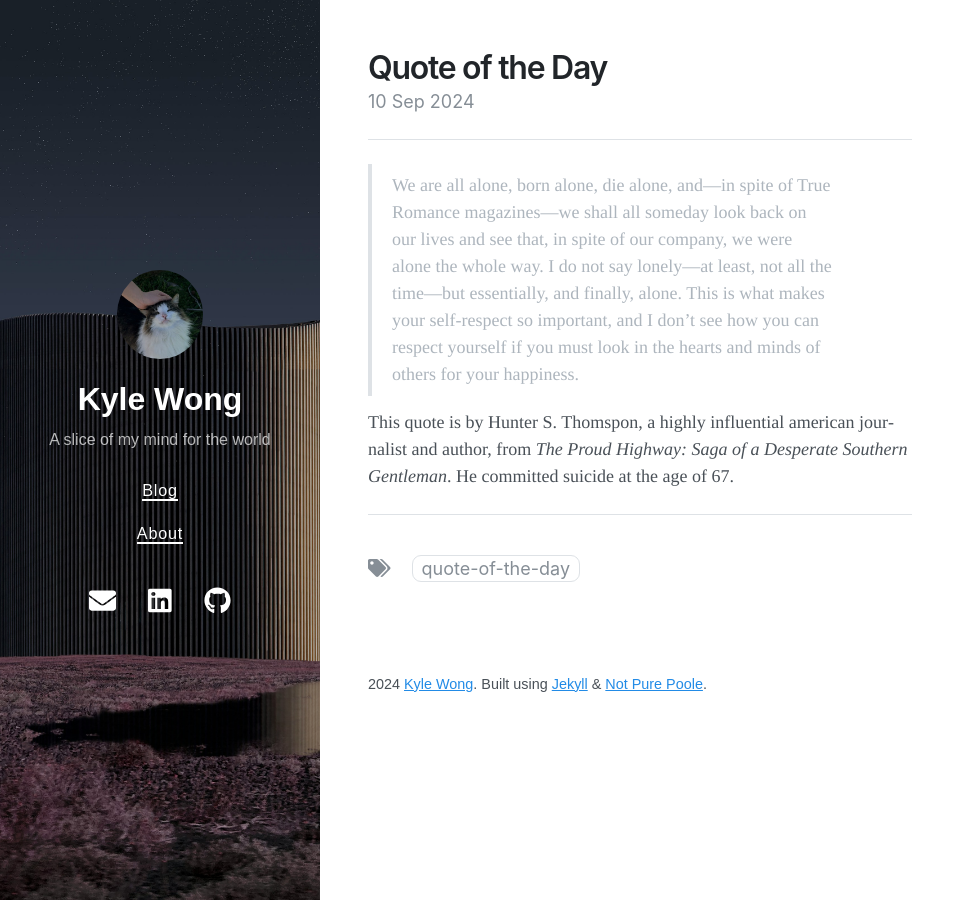
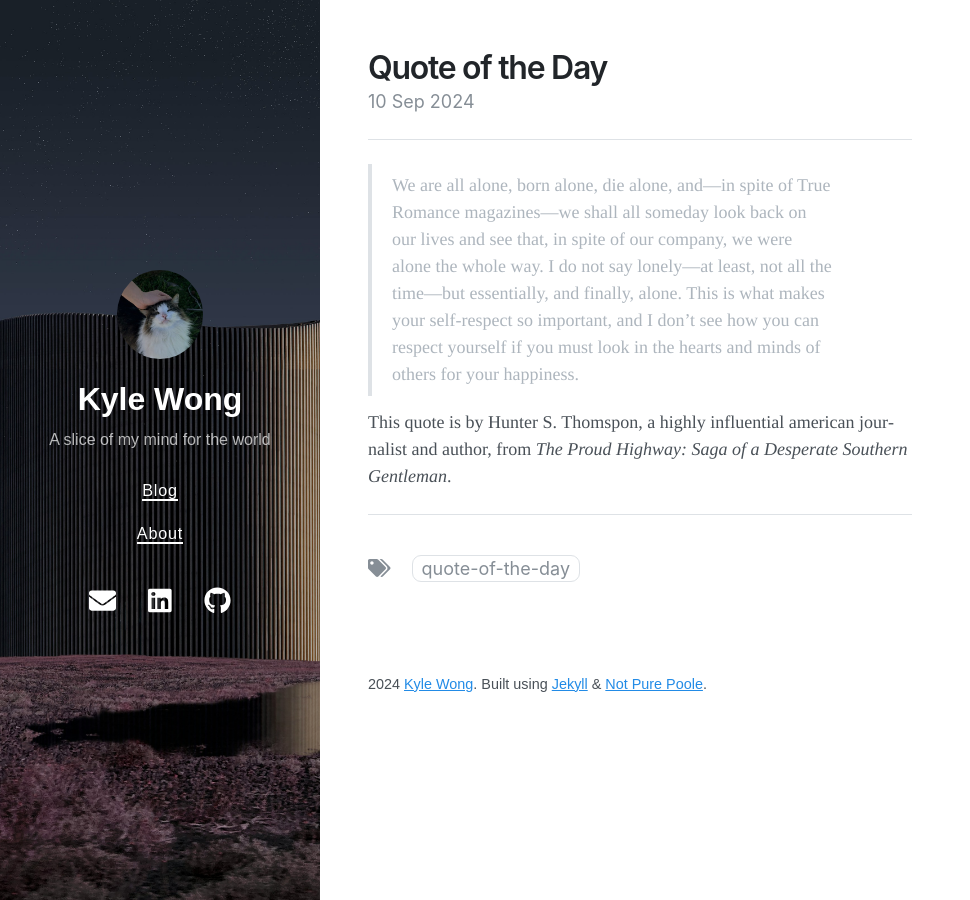
Before and after one commit to wongywrongy/misogyu.github.io, a Jekyll site: the page built from _posts/2024-09-10-quote.md, in a window 1280 px wide. Shown: the whole page, without its empty margins (0-970 px from the left). Built offline with Jekyll 4.4.1, drawn with Linux system fonts in a browser that asks for light colours; nearby versions of some CDN libraries.

Commit message:
post update

```diff
--- a/_posts/2024-09-10-quote.md
+++ b/_posts/2024-09-10-quote.md
@@ -10,7 +10,7 @@ toc:  false
 
 > We are all alone, born alone, die alone, and—in spite of True Romance magazines—we shall all someday look back on our lives and see that, in spite of our company, we were alone the whole way. I do not say lonely—at least, not all the time—but essentially, and finally, alone. This is what makes your self-respect so important, and I don't see how you can respect yourself if you must look in the hearts and minds of others for your happiness.
 
-This quote is by Hunter S. Thomspon, a highly influential american journalist and author, from <cite>The Proud Highway: Saga of a Desperate Southern Gentleman</cite>. He committed suicide at the age of 67.
+This quote is by Hunter S. Thomspon, a highly influential american journalist and author, from <cite>The Proud Highway: Saga of a Desperate Southern Gentleman</cite>.
 
 -----
 
```
